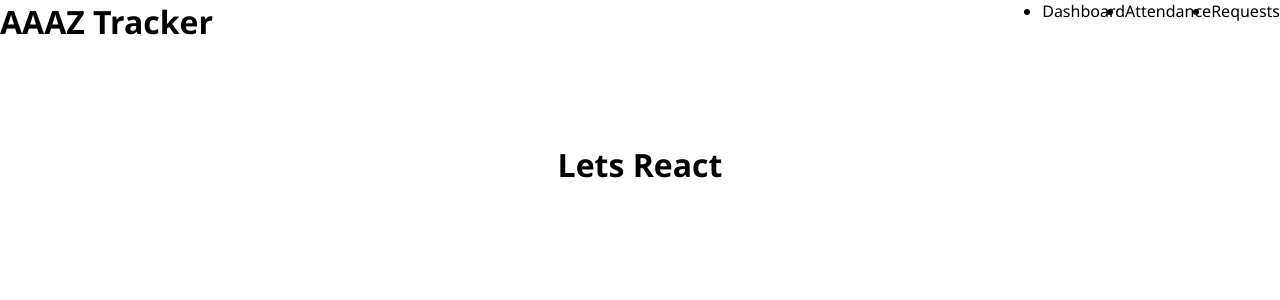
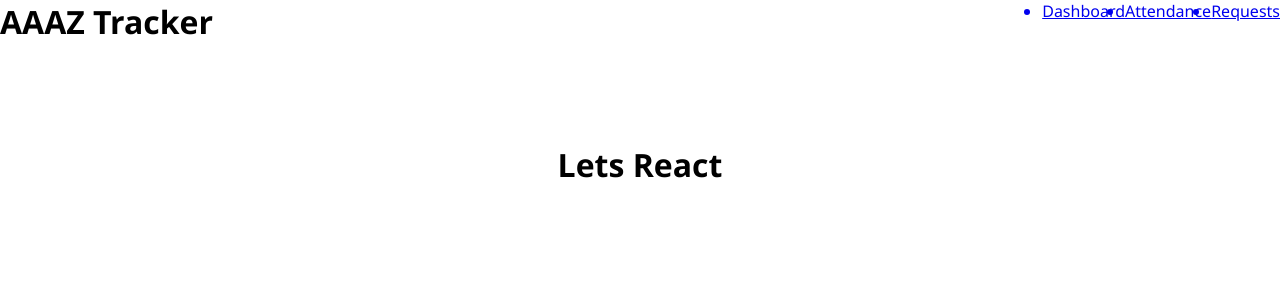
Before and after one commit to RichardChileya/attendance-tracker, a React (Create React App) app: page / in a window 1280 px wide. Shown: the top 300 px of the page. Built offline with nearby package versions, Linux system fonts and the light colour scheme.

Commit message:
Add Nav links

```diff
--- a/src/components/Header.js
+++ b/src/components/Header.js
@@ -5,9 +5,18 @@ const Header = () => (
     <h1 className="logo">AAAZ Tracker</h1>
     <nav className="nav-bar">
       <ul className="nav-list">
-        <li className="nav-item">Dashboard</li>
-        <li className="nav-item">Attendance</li>
-        <li className="nav-item">Requests</li>
+        <a href="###">
+          {' '}
+          <li className="nav-item">Dashboard</li>
+        </a>
+
+        <a href="###">
+          <li className="nav-item">Attendance</li>
+        </a>
+        <a href="requests">
+          <li className="nav-item">Requests</li>
+        </a>
+
       </ul>
     </nav>
   </header>
```
